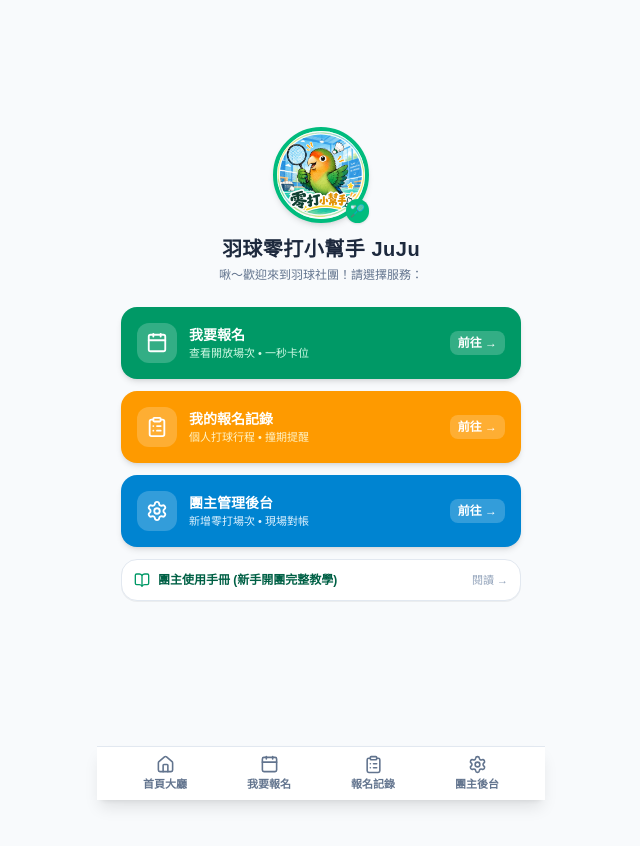
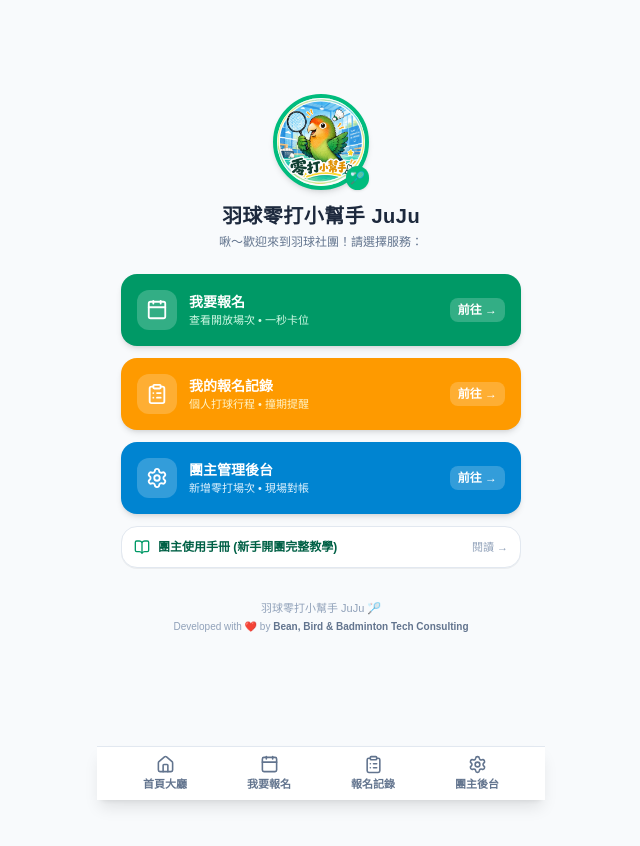
Before and after one commit to lulu-lovebird/badminton-line-bot, a Next.js app: page /liff in a window 1280 px wide. Shown: the top 846 px of the page, without its empty margins (319-959 px from the left). Built offline with nearby package versions, Linux system fonts and the light colour scheme.

Commit message:
feat(legal): add MIT License and Bean, Bird & Badminton Tech Consulting copyright attribution

```diff
--- a/package.json
+++ b/package.json
@@ -1,7 +1,8 @@
 {
   "name": "badminton-line-bot",
   "version": "0.1.0",
-  "private": true,
+  "license": "MIT",
+  "author": "Bean, Bird & Badminton Tech Consulting",
   "scripts": {
     "dev": "next dev",
     "build": "next build",
--- a/src/app/liff/page.tsx
+++ b/src/app/liff/page.tsx
@@ -161,6 +161,14 @@ function LiffHubContent() {
           </Link>
         )}
       </div>
+
+      {/* 品牌與開源致謝標籤 */}
+      <div className="mt-8 text-center text-[11px] text-slate-400 space-y-0.5">
+        <div>羽球零打小幫手 JuJu 🏸</div>
+        <div className="text-[10px] text-slate-400">
+          Developed with ❤️ by <span className="font-semibold text-slate-500">Bean, Bird & Badminton Tech Consulting</span>
+        </div>
+      </div>
     </main>
   );
 }
--- a/src/app/page.tsx
+++ b/src/app/page.tsx
@@ -69,7 +69,7 @@ export default function Home() {
       <footer className="border-t border-slate-200 bg-white py-8 px-6 text-xs text-slate-500 text-center">
         <div className="max-w-4xl mx-auto flex flex-col sm:flex-row items-center justify-between gap-3">
           <div>
-            © {new Date().getFullYear()} 羽球零打小幫手 JuJu. All rights reserved.
+            © {new Date().getFullYear()} 羽球零打小幫手 JuJu • Developed with ❤️ by Bean, Bird & Badminton Tech Consulting.
           </div>
           <div className="flex items-center gap-4 font-medium flex-wrap justify-center">
             <Link href="/host-guide" className="hover:text-emerald-600 transition-colors font-semibold text-emerald-700">團主使用手冊 (Host Guide)</Link>
```
Also changed, not shown: 2 other files (tests, documents, lock files or other folders).
